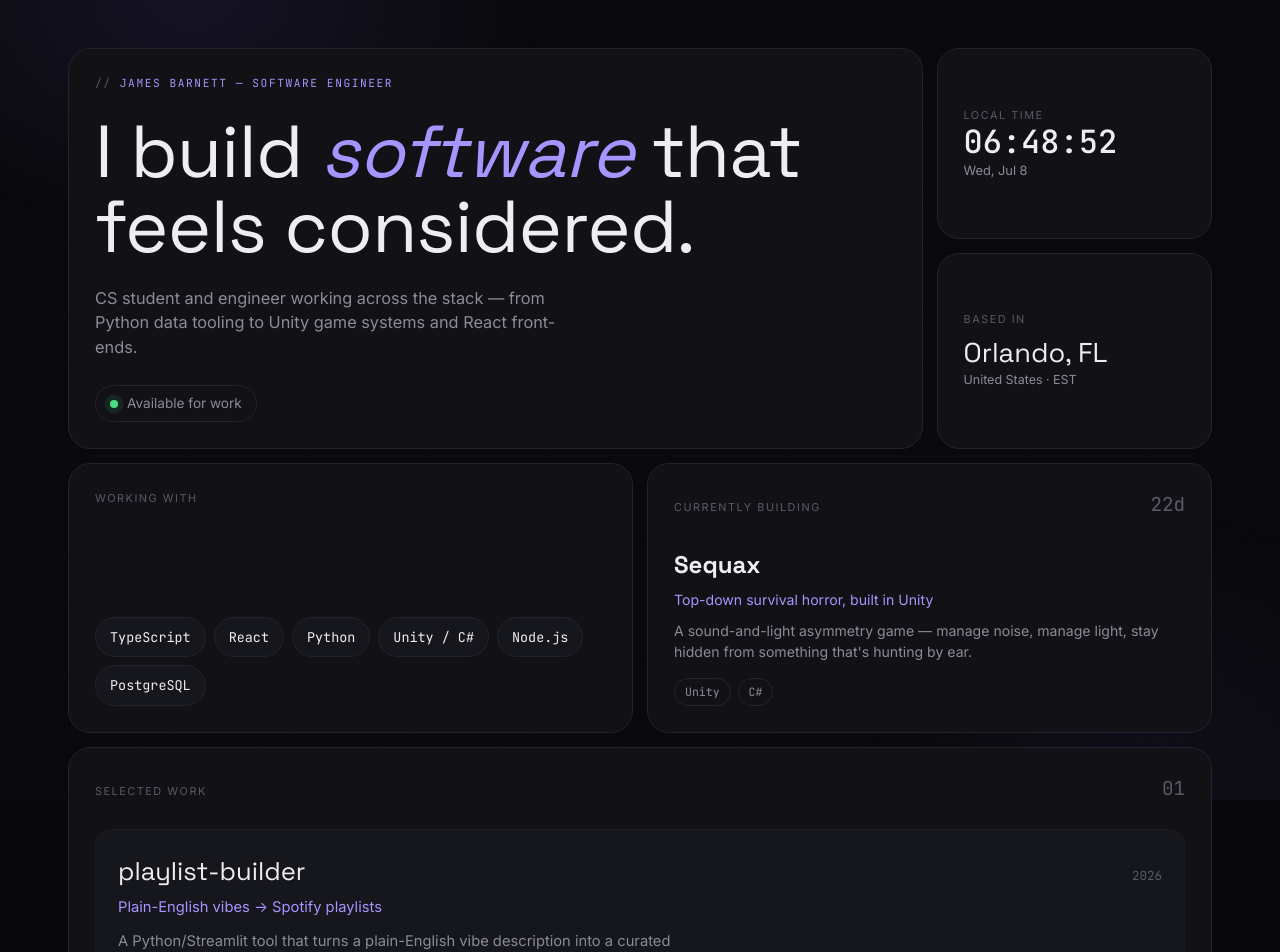
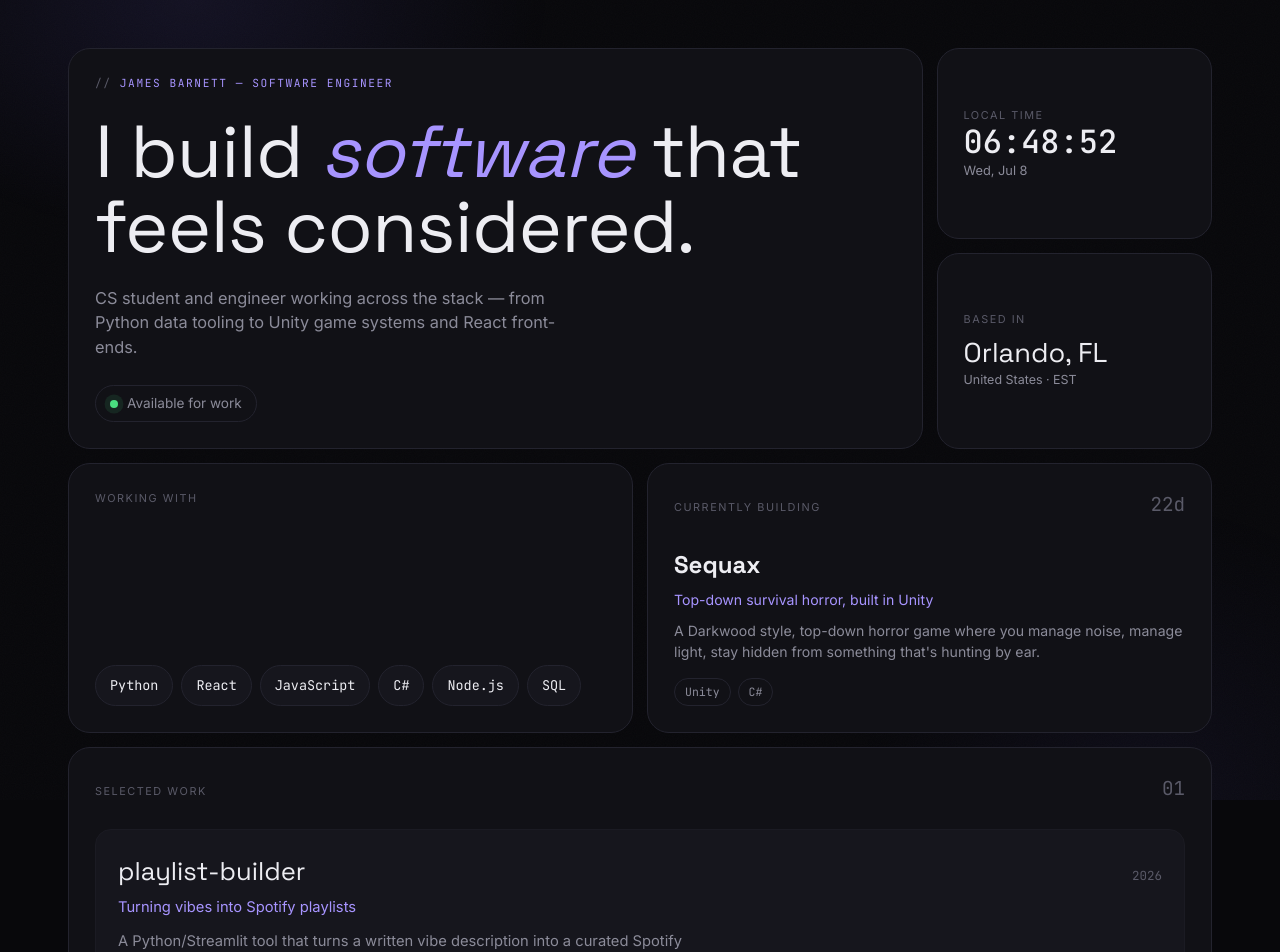
Before and after one commit to shadowstorm37/portfolio, a React (Vite) app: page / in a window 1280 px wide. Shown: the top 952 px of the page. Built offline with nearby package versions, Linux system fonts and the light colour scheme.

Commit message:
feat: added carousel for currently building section

```diff
--- a/src/App.css
+++ b/src/App.css
@@ -216,6 +216,36 @@ body {
 .building-desc { color: var(--muted); font-size: 0.88rem; margin-top: 10px; }
 .cell--building .project-stack { margin-top: auto; padding-top: 16px; }
 
+.carousel-nav {
+  display: flex;
+  align-items: center;
+  gap: 12px;
+  margin-top: 16px;
+}
+.carousel-arrow {
+  display: flex;
+  align-items: center;
+  justify-content: center;
+  width: 30px;
+  height: 30px;
+  border-radius: 50%;
+  border: 1px solid var(--line);
+  background: var(--panel-2);
+  color: var(--muted);
+  cursor: pointer;
+  transition: border-color 0.22s ease, color 0.22s ease, transform 0.15s ease;
+}
+.carousel-arrow:hover {
+  border-color: var(--accent);
+  color: var(--accent-soft);
+}
+.carousel-arrow:active { transform: scale(0.92); }
+.carousel-index {
+  font-family: "JetBrains Mono", monospace;
+  font-size: 0.76rem;
+  color: var(--faint);
+}
+
 /* ── Projects ───────────────────────────────── */
 .section-head {
   display: flex; align-items: baseline; justify-content: space-between;
--- a/src/App.jsx
+++ b/src/App.jsx
@@ -1,5 +1,5 @@
 import { useState, useEffect, useRef } from "react";
-import { projects, stack, social, currentlyBuilding } from "./data";
+import { projects, stack, social, buildingProjects } from "./data";
 import "./App.css";
 
 function Clock() {
@@ -123,9 +123,71 @@ function SoundToggle() {
   );
 }
 
+const ChevronLeft = () => (
+  <svg viewBox="0 0 24 24" width="16" height="16" fill="none" stroke="currentColor" strokeWidth="2" aria-hidden="true">
+    <path d="M15 18l-6-6 6-6" />
+  </svg>
+);
+const ChevronRight = () => (
+  <svg viewBox="0 0 24 24" width="16" height="16" fill="none" stroke="currentColor" strokeWidth="2" aria-hidden="true">
+    <path d="M9 18l6-6-6-6" />
+  </svg>
+);
+
 function daysUntil(dateStr) {
   const diff = new Date(dateStr) - new Date();
   return Math.max(0, Math.ceil(diff / (1000 * 60 * 60 * 24)));
+}
+
+function BuildingCarousel() {
+  const [index, setIndex] = useState(0);
+  const ref = useRef(null);
+  useSpotlight(ref);
+  const total = buildingProjects.length;
+  const current = buildingProjects[index];
+
+  const go = (dir) => {
+    playTick(dir > 0 ? 1.1 : 0.9);
+    setIndex((i) => (i + dir + total) % total);
+  };
+
+  return (
+    <div ref={ref} className="tile tile--spot cell cell--building">
+      <div className="section-head">
+        <span className="mini-label">Currently building</span>
+        <span className="count">{daysUntil(current.deadline)}d</span>
+      </div>
+      <h3 className="building-name">{current.name}</h3>
+      <p className="building-tagline">{current.tagline}</p>
+      <p className="building-desc">{current.description}</p>
+      <div className="project-stack">
+        {current.stack.map((t) => (
+          <span key={t}>{t}</span>
+        ))}
+      </div>
+      {total > 1 && (
+        <div className="carousel-nav">
+          <button
+            className="carousel-arrow"
+            onClick={() => go(-1)}
+            aria-label="Previous project"
+          >
+            <ChevronLeft />
+          </button>
+          <span className="carousel-index">
+            {index + 1} / {total}
+          </span>
+          <button
+            className="carousel-arrow"
+            onClick={() => go(1)}
+            aria-label="Next project"
+          >
+            <ChevronRight />
+          </button>
+        </div>
+      )}
+    </div>
+  );
 }
 
 export default function App() {
@@ -168,20 +230,7 @@ export default function App() {
           </ul>
         </Tile>
 
-        <Tile className="cell cell--building" spotlight>
-          <div className="section-head">
-            <span className="mini-label">Currently building</span>
-            <span className="count">{daysUntil(currentlyBuilding.deadline)}d</span>
-          </div>
-          <h3 className="building-name">{currentlyBuilding.name}</h3>
-          <p className="building-tagline">{currentlyBuilding.tagline}</p>
-          <p className="building-desc">{currentlyBuilding.description}</p>
-          <div className="project-stack">
-            {currentlyBuilding.stack.map((t) => (
-              <span key={t}>{t}</span>
-            ))}
-          </div>
-        </Tile>
+        <BuildingCarousel />
 
         <Tile className="cell cell--projects" spotlight>
           <div className="section-head">
--- a/src/data.js
+++ b/src/data.js
@@ -6,9 +6,9 @@
 export const projects = [
   {
     title: "playlist-builder",
-    tagline: "Plain-English vibes → Spotify playlists",
+    tagline: "Turning vibes into Spotify playlists",
     description:
-      "A Python/Streamlit tool that turns a plain-English vibe description into a curated Spotify playlist, using the Gemini API as a taste model to replace Spotify's deprecated recommendation endpoints.",
+      "A Python/Streamlit tool that turns a written vibe description into a curated Spotify playlist, using the Gemini API as a taste model to replace Spotify's deprecated recommendation endpoints.",
     stack: ["Python", "Streamlit", "Gemini API", "Spotify API"],
     link: "https://github.com/shadowstorm37",
     year: "2026",
@@ -26,22 +26,32 @@ export const projects = [
   // },
 ];
 
-export const currentlyBuilding = {
-  name: "Sequax",
-  tagline: "Top-down survival horror, built in Unity",
-  description:
-    "A sound-and-light asymmetry game — manage noise, manage light, stay hidden from something that's hunting by ear.",
-  stack: ["Unity", "C#"],
-  deadline: "2026-07-30",
-};
+export const buildingProjects = [
+  {
+    name: "Sequax",
+    tagline: "Top-down survival horror, built in Unity",
+    description:
+      "A Darkwood style, top-down horror game where you manage noise, manage light, stay hidden from something that's hunting by ear.",
+    stack: ["Unity", "C#"],
+    deadline: "2026-07-30",
+  },
+  // ── copy the block below to add another in-progress project ──
+  // {
+  //   name: "",
+  //   tagline: "",
+  //   description: "",
+  //   stack: [],
+  //   deadline: "YYYY-MM-DD",
+  // },
+];
 
 export const stack = [
-  "TypeScript",
+  "Python",
   "React",
-  "Python",
-  "Unity / C#",
+  "JavaScript",
+  "C#",
   "Node.js",
-  "PostgreSQL",
+  "SQL",
 ];
 
 export const social = {
```
